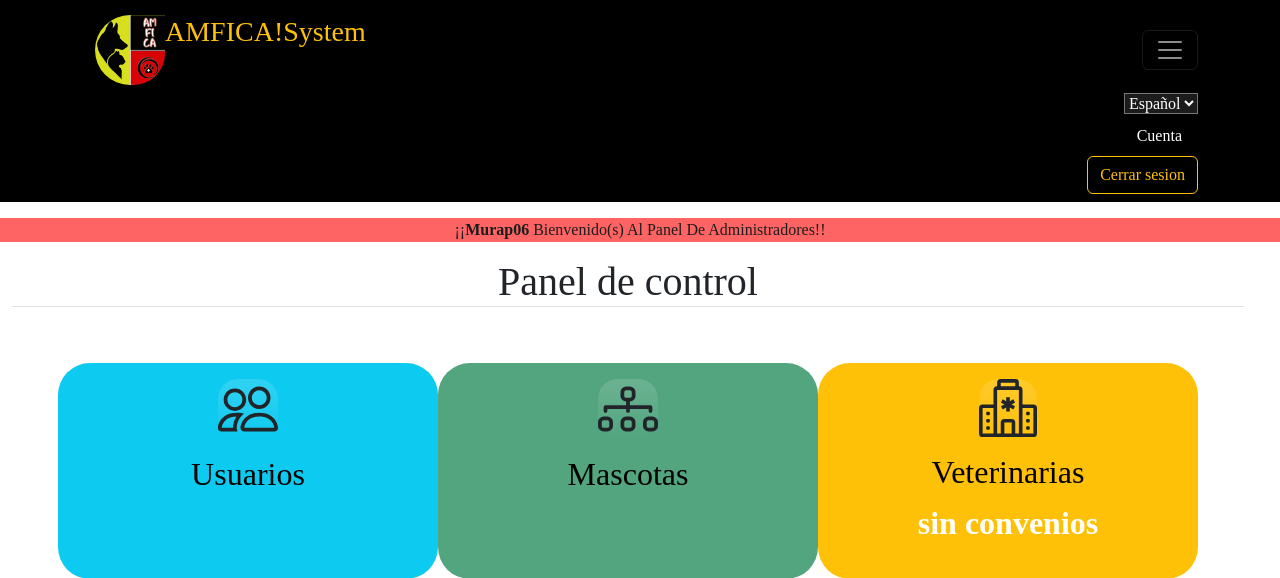
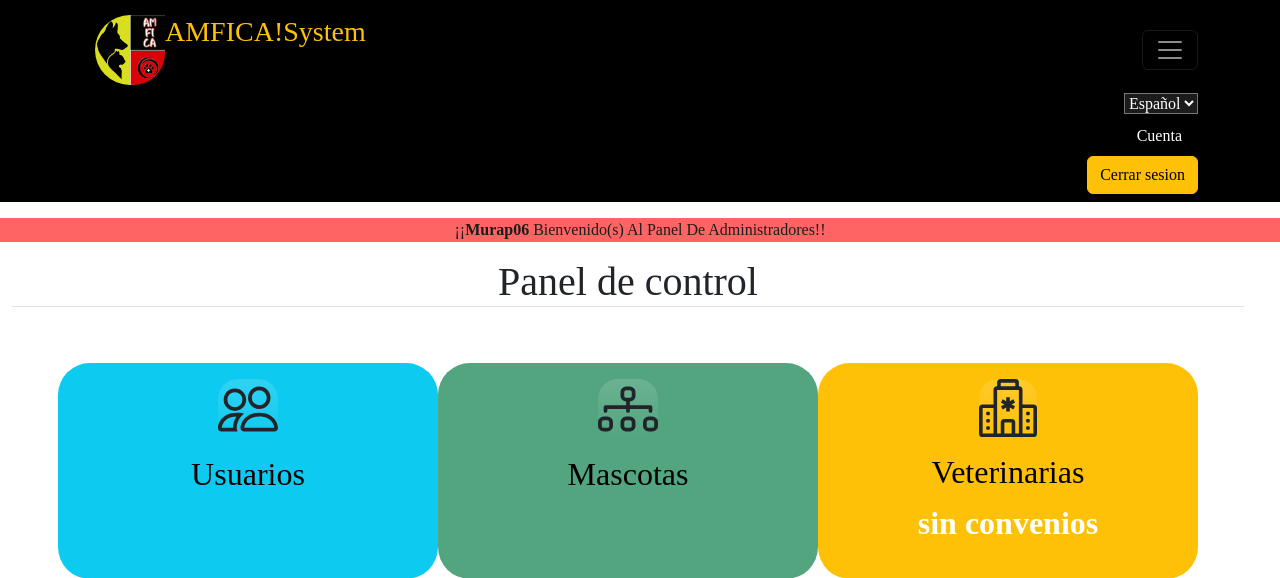
Before and after one commit to murasp06/Directorio-HV, a PHP site: page /admin/index.php in a window 1280 px wide, after a click that opens the changed part. Shown: the top 578 px of the page. Run offline with PHP 8.4, Linux system fonts and the light colour scheme; the visitor is signed in with stand-in values (Sample User, id 1); data that the repository does not hold is empty.

Commit message:
correcion de llamdados de archivo

```diff
--- a/Templades/header.php
+++ b/Templades/header.php
@@ -61,8 +61,7 @@
                         </select>
 
                         <a href="/Views/ed_cuenta.php" class="nav-link px-2 text-white m-2">Cuenta</a>
-                        <a type="button" class="btn btn-outline-warning align-top" href="../controlador/cerrar_sesion.php?id=<?php echo $id = $_SESSION['id']; ?>" >Cerrar sesion</a>
-                    </div>
+                        <a href="../controlador/cerrar_sesion.php?id=<?php echo $id = $_SESSION['id']; ?>" class="btn btn-warning">Cerrar sesion</a>
                 </div>
             </div>
         </header>
--- a/Views/User.php
+++ b/Views/User.php
@@ -117,8 +117,8 @@ if ($varsesion == null || $varsesion == '') {
         <section class="container  d-sm-row text-center">
             <?php
             $id = $_SESSION['id'];
-            require('../model/config.php');
-            require('../controlador/funciones.php');
+            require('../model/funciones.php');
+
             //consulta a la tb de mascotas
             $sql = $con->prepare("SELECT * FROM mascotas WHERE id_usuario='$id' LIMIT 3");
             $sql->execute();
```
